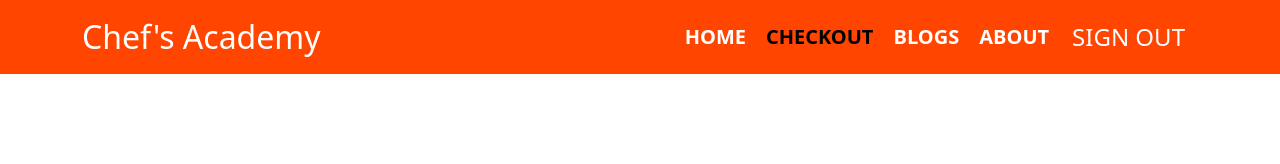
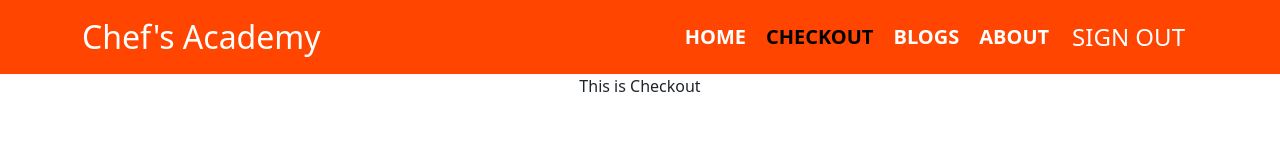
Before and after one commit to TanveerShahriar/chefs-academy, a React (Create React App) app: page /checkout in a window 1280 px wide. Shown: the top 164 px of the page. Built offline with nearby package versions, Linux system fonts and the light colour scheme; no server answers; sample sign-in values are in the browser's storage.

Commit message:
checkout page added

```diff
--- a/src/App.js
+++ b/src/App.js
@@ -6,6 +6,8 @@ import Home from './Pages/Home/Home/Home';
 import Header from './Pages/Shared/Header/Header';
 import Login from './Pages/Login/Login/Login';
 import Register from './Pages/Login/Register/Register';
+import RequireAuth from './Pages/Login/RequireAuth/RequireAuth';
+import Checkout from './Pages/Checkout/Checkout/Checkout';
 
 function App() {
   return (
@@ -14,6 +16,11 @@ function App() {
       <Routes>
         <Route path='/' element={<Home></Home>}></Route>
         <Route path='/home' element={<Home></Home>}></Route>
+        <Route path="/checkout" element={
+          <RequireAuth>
+            <Checkout></Checkout>
+          </RequireAuth>
+        }></Route>
         <Route path='/blogs' element={<Blogs></Blogs>}></Route>
         <Route path='/login' element={<Login></Login>}></Route>
         <Route path="/register" element={<Register></Register>}></Route>
--- /dev/null
+++ b/src/Pages/Checkout/Checkout/Checkout.js
@@ -0,0 +1,12 @@
+import React from 'react';
+import './Checkout.css'
+
+const Checkout = () => {
+    return (
+        <div>
+            This is Checkout
+        </div>
+    );
+};
+
+export default Checkout;
```
Also changed, not shown: src/Pages/Checkout/Checkout/Checkout.css (added).
